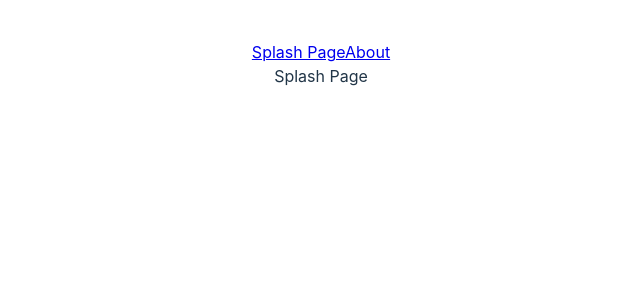
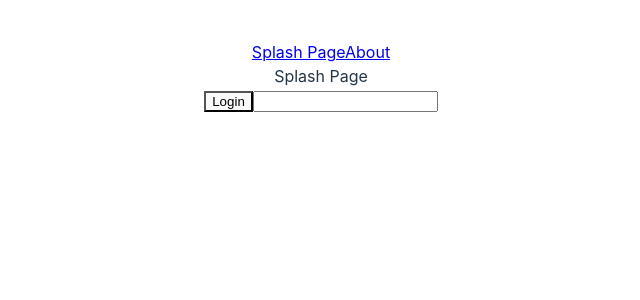
Before and after one commit to brthomiu/Ston-Pizza-Notes-v0, a React (Vite) app in the folder client/: page / in a window 1280 px wide. Shown: the top 300 px of the page, without its empty margins (319-959 px from the left). Built offline with nearby package versions, Linux system fonts and the light colour scheme.

Commit message:
Backend serves frontend

```diff
--- a/client/src/pages/Splash.tsx
+++ b/client/src/pages/Splash.tsx
@@ -1,7 +1,9 @@
 const Splash = () => {
   return (
     <div>
-      Splash Page
+      Splash Page<br></br>
+      <button>Login</button>
+      <input type="text"></input>
     </div>
   );
 };
```
Also changed, not shown: 1 other file (tests, documents, lock files or other folders).
